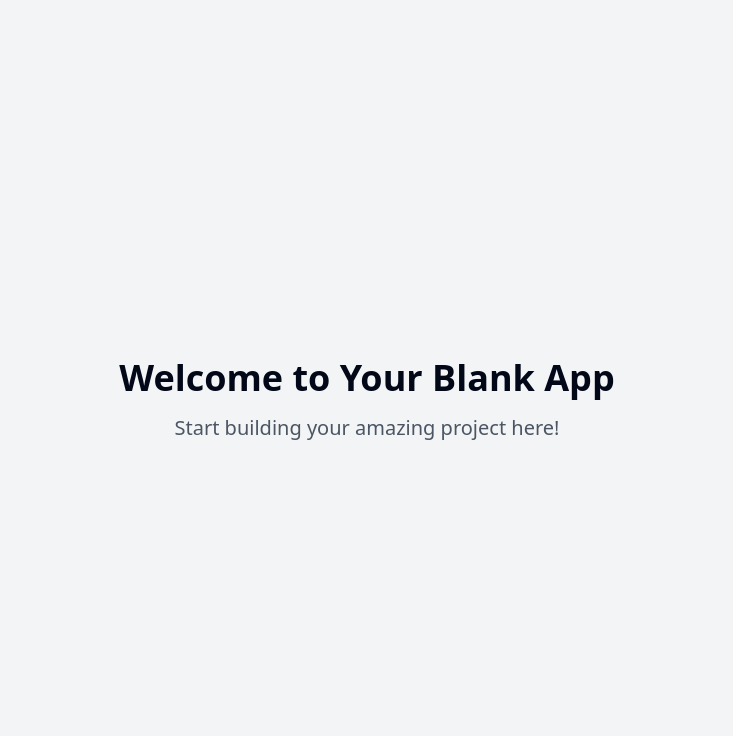
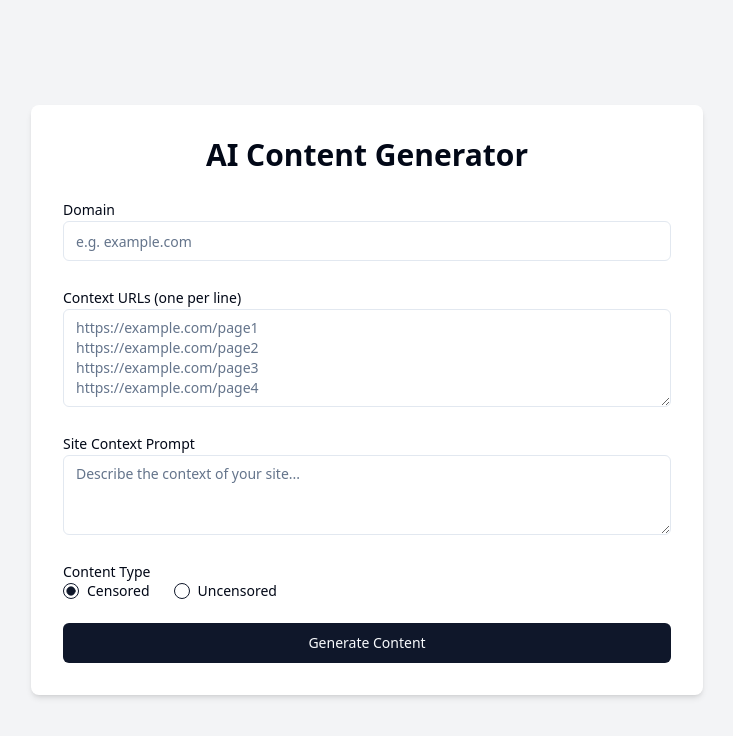
Before and after one commit to nslieske/ai-content-creation, a React (Vite) app: page / in a window 1280 px wide. Shown: the top 736 px of the page, without its empty margins (273-1006 px from the left). Built offline with nearby package versions, Linux system fonts and the light colour scheme.

Commit message:
Add AI content generation form
Implement a basic form for generating AI content. The form includes fields for a subdomain/domain, four URLs for context, a prompt for the site's context, and a radial button to select between censored and uncensored content.
[skip gpt_engineer]

```diff
--- /dev/null
+++ b/src/components/AIContentForm.jsx
@@ -0,0 +1,72 @@
+import React from 'react';
+import { useForm } from 'react-hook-form';
+import { Button } from "@/components/ui/button";
+import { Input } from "@/components/ui/input";
+import { Textarea } from "@/components/ui/textarea";
+import { RadioGroup, RadioGroupItem } from "@/components/ui/radio-group";
+import { Label } from "@/components/ui/label";
+import { toast } from "sonner";
+
+const AIContentForm = () => {
+  const { register, handleSubmit, formState: { errors } } = useForm();
+
+  const onSubmit = (data) => {
+    console.log(data);
+    toast.success("Content generated successfully!");
+    // Here you would typically send the data to an API
+  };
+
+  return (
+    <form onSubmit={handleSubmit(onSubmit)} className="space-y-6">
+      <div>
+        <Label htmlFor="domain">Domain</Label>
+        <Input
+          id="domain"
+          placeholder="e.g. example.com"
+          {...register("domain", { required: "Domain is required" })}
+        />
+        {errors.domain && <p className="text-red-500 text-sm mt-1">{errors.domain.message}</p>}
+      </div>
+
+      <div>
+        <Label htmlFor="urls">Context URLs (one per line)</Label>
+        <Textarea
+          id="urls"
+          placeholder="https://example.com/page1&#10;https://example.com/page2&#10;https://example.com/page3&#10;https://example.com/page4"
+          rows={4}
+          {...register("urls", { required: "At least one URL is required" })}
+        />
+        {errors.urls && <p className="text-red-500 text-sm mt-1">{errors.urls.message}</p>}
+      </div>
+
+      <div>
+        <Label htmlFor="prompt">Site Context Prompt</Label>
+        <Textarea
+          id="prompt"
+          placeholder="Describe the context of your site..."
+          rows={3}
+          {...register("prompt", { required: "Context prompt is required" })}
+        />
+        {errors.prompt && <p className="text-red-500 text-sm mt-1">{errors.prompt.message}</p>}
+      </div>
+
+      <div>
+        <Label>Content Type</Label>
+        <RadioGroup defaultValue="censored" className="flex space-x-4">
+          <div className="flex items-center space-x-2">
+            <RadioGroupItem value="censored" id="censored" {...register("contentType")} />
+            <Label htmlFor="censored">Censored</Label>
+          </div>
+          <div className="flex items-center space-x-2">
+            <RadioGroupItem value="uncensored" id="uncensored" {...register("contentType")} />
+            <Label htmlFor="uncensored">Uncensored</Label>
+          </div>
+        </RadioGroup>
+      </div>
+
+      <Button type="submit" className="w-full">Generate Content</Button>
+    </form>
+  );
+};
+
+export default AIContentForm;
--- a/src/pages/Index.jsx
+++ b/src/pages/Index.jsx
@@ -1,11 +1,12 @@
-// Update this page (the content is just a fallback if you fail to update the page)
+import React from 'react';
+import AIContentForm from '../components/AIContentForm';
 
 const Index = () => {
   return (
     <div className="min-h-screen flex items-center justify-center bg-gray-100">
-      <div className="text-center">
-        <h1 className="text-4xl font-bold mb-4">Welcome to Your Blank App</h1>
-        <p className="text-xl text-gray-600">Start building your amazing project here!</p>
+      <div className="w-full max-w-2xl p-8 bg-white rounded-lg shadow-md">
+        <h1 className="text-3xl font-bold mb-6 text-center">AI Content Generator</h1>
+        <AIContentForm />
       </div>
     </div>
   );
```
